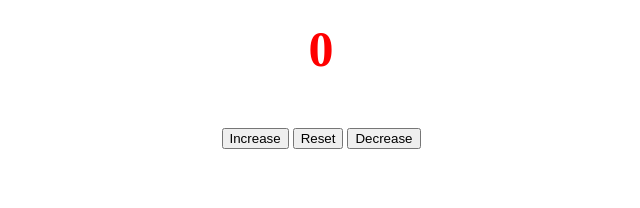
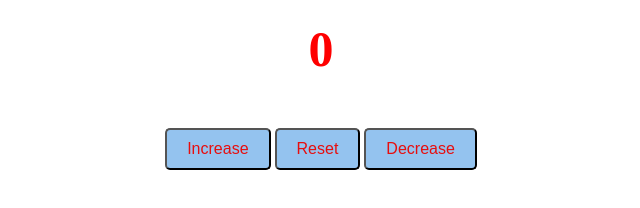
Before and after one commit to adibqt/CounterProgram, a plain HTML site: page index.html in a window 1280 px wide. Shown: the whole page, without its empty margins (319-959 px from the left). Drawn offline with Linux system fonts and the light colour scheme.

Commit message:
Update style.css

```diff
--- a/style.css
+++ b/style.css
@@ -11,12 +11,17 @@
     margin-top: 20px;
 }
 
-.button{
-    font-size: 40px;
+.buttons{
     padding: 10px 20px;
-    background-color: #fe0000;
-    color: #fff;
-    border: none;
+    font-size: 1em;
+
+    color : rgb(231, 14, 14);
+    background-color: #94c3ef;
     border-radius: 5px;
     cursor: pointer;
+    transition: background-color 0.3s;
+
 }
+.buttons:hover{
+    background-color: #e7b6a6;
+}
```
